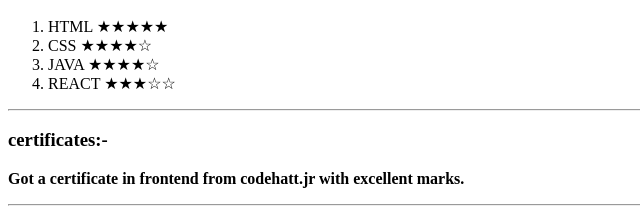
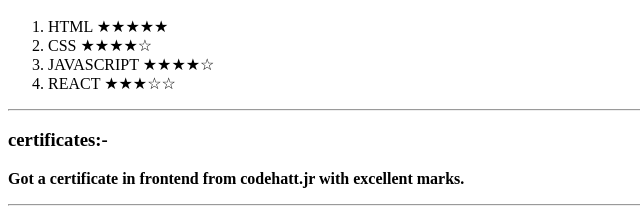
Before and after one commit to Nileshthedeveloper/RESUME.HTML, a plain HTML site: page index.html in a window 1280 px wide. Shown: the part 593-804 px from the top of the page, 0-640 px from the left. Drawn offline with Linux system fonts and the light colour scheme.

Commit message:
Update index.html

```diff
--- a/index.html
+++ b/index.html
@@ -52,7 +52,7 @@
  <ol>
     <li>HTML &#9733;&#9733;&#9733;&#9733;&#9733;</li>
     <li>CSS &#9733;&#9733;&#9733;&#9733;&#9734; </li>
-    <li>JAVA &#9733;&#9733;&#9733;&#9733;&#9734;</li>
+    <li>JAVASCRIPT &#9733;&#9733;&#9733;&#9733;&#9734;</li>
     <li>REACT &#9733;&#9733;&#9733;&#9734;&#9734;</li>
  </ol>
 </section>
```
